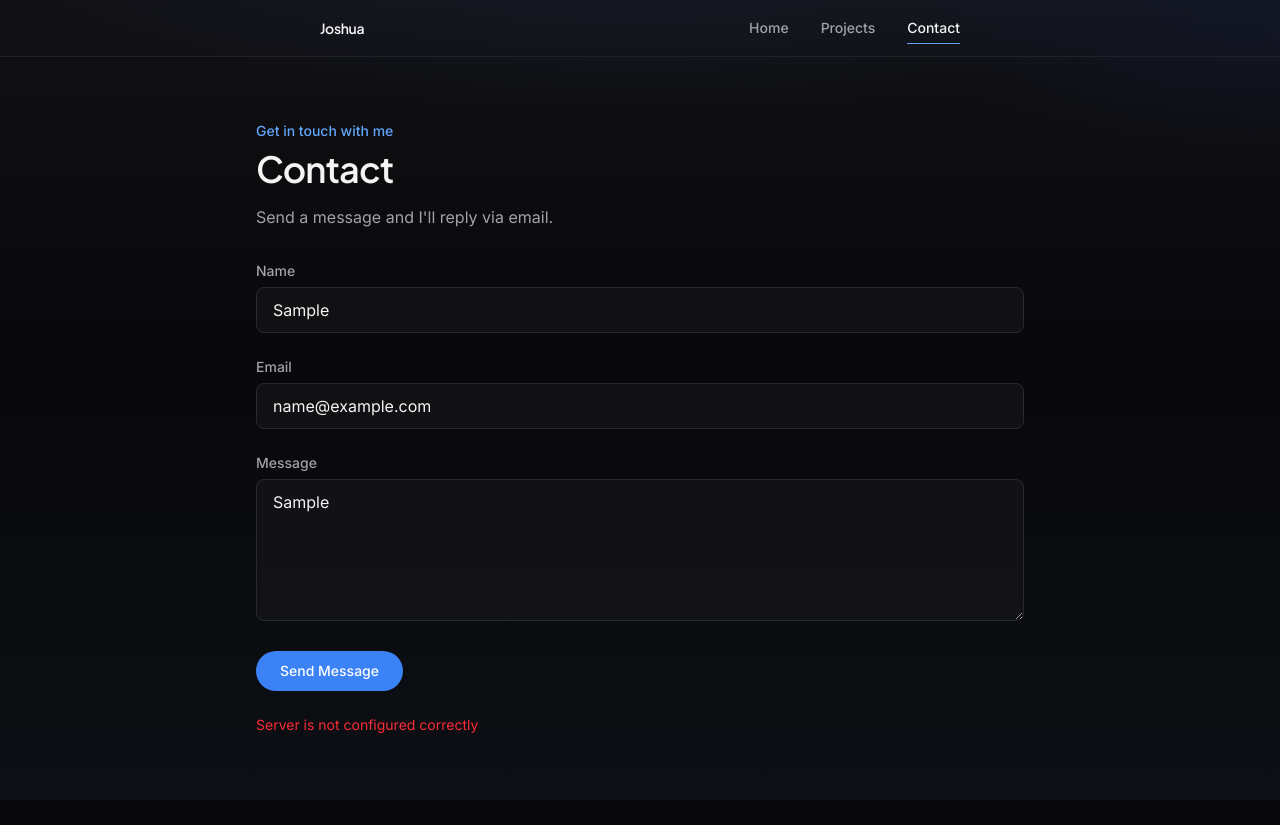
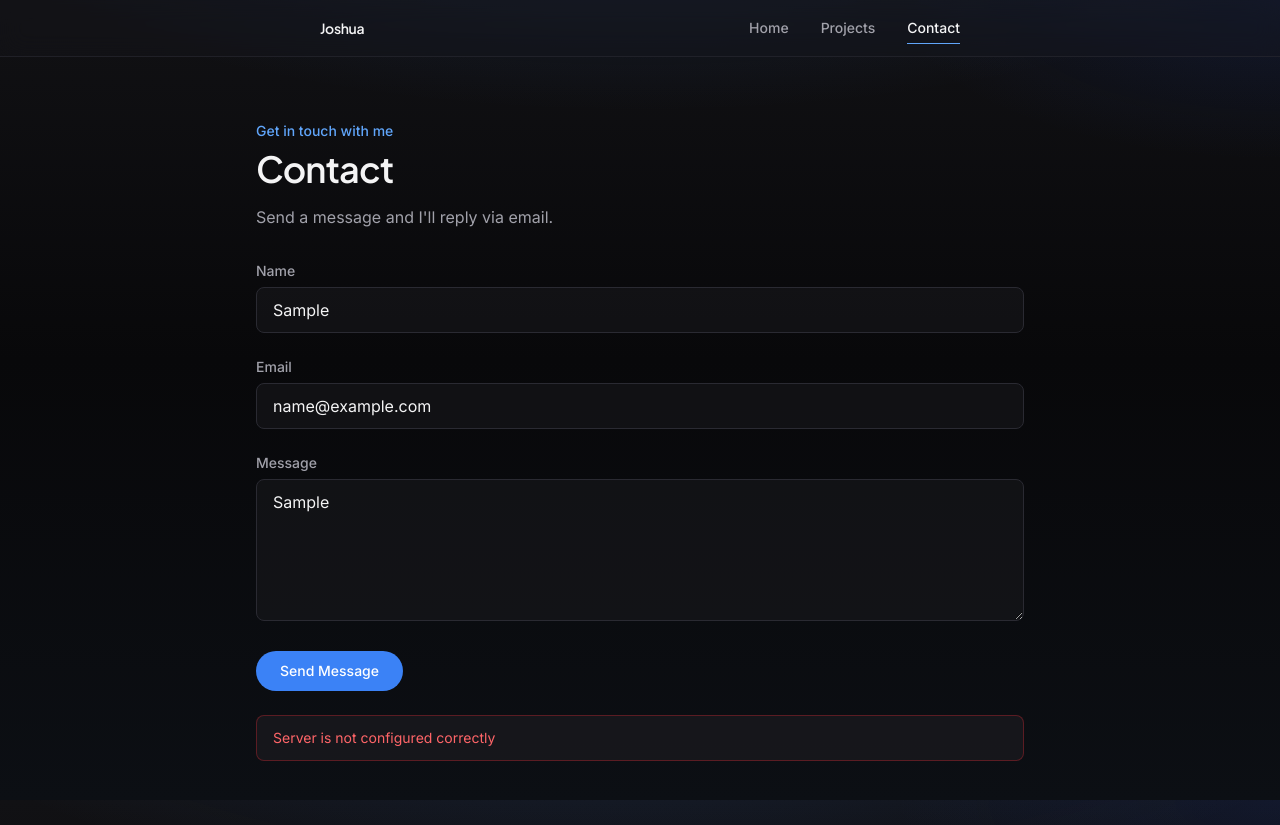
Before and after one commit to RRowDY/portfolio, a Next.js app: page /contact in a window 1280 px wide. Both pictures are taken after typing "Sample", "name@example.com", "Sample" into the empty fields and a click on the button "Send Message". Before the commit the page ends 800 px from the top, so only its background shows below. Built offline with nearby package versions, Linux system fonts and the light colour scheme; no server answers.

Commit message:
fix honeypot & add rounded alerts

```diff
--- a/components/contact-form.tsx
+++ b/components/contact-form.tsx
@@ -60,8 +60,9 @@ export function ContactForm() {
     return (
         <form onSubmit={onSubmit} className="mt-8 space-y-6" noValidate>
             {/* Honeypot protection */}
-            <div className="absolute -left-[9999px] h-0 w-0 overflow-hidden" aria-hidden="true">"
+            <div className="absolute -left-[9999px] h-0 w-0 overflow-hidden" aria-hidden="true">
                 <label htmlFor="company" className="sr-only">Company</label>
+                <input type="text" id="company" name="company" tabIndex={-1} autoComplete="off" />
             </div>
 
             <div>
@@ -88,13 +89,19 @@ export function ContactForm() {
             </button>
 
             {status === "success" && (
-                <p className="text-sm text-accent-bright" role="status">
+                <p
+                    role="status"
+                    className="rounded-lg border border-accent/30 bg-elevated/80 px-4 py-3 text-sm text-accent-bright"
+                >
                     Thanks! Your message was sent. I&apos;ll get back to you as soon as possible.
                 </p>
             )}
 
             {status === "error" && (
-                <p className="text-sm text-red-500" role="alert">
+                <p
+                    role="alert"
+                    className="rounded-lg border border-red-500/30 bg-elevated/80 px-4 py-3 text-sm text-red-400"
+                >
                     {errorMessage}
                 </p>
             )}
```
